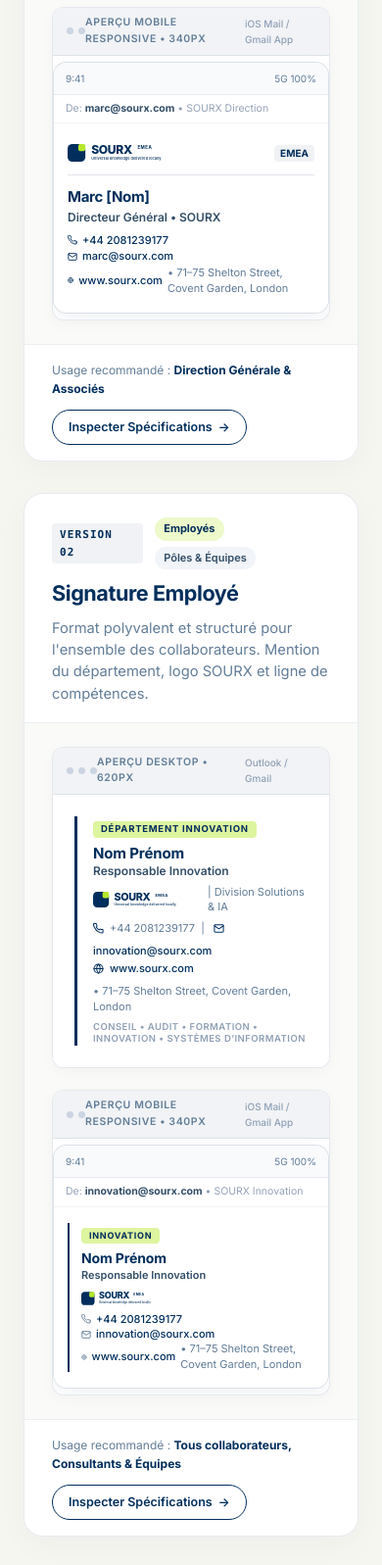
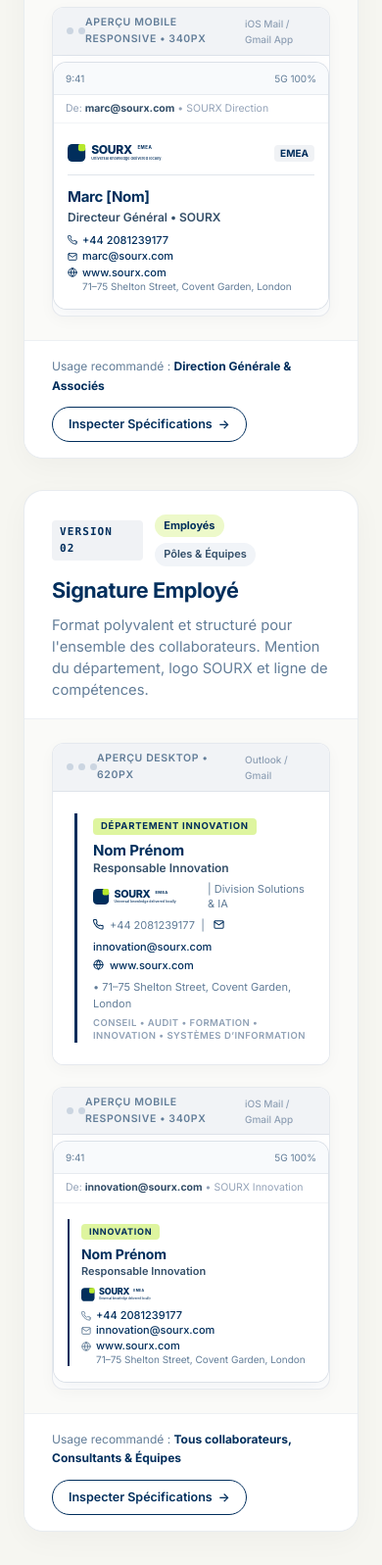
Before and after one commit to Talesman-index/sourx-corporate-website, a website built with Vite: page email-signatures/index.html in a window 390 px wide. Shown: the part 1389-2986 px from the top of the page at 98% size. Built offline with nearby package versions, Linux system fonts and the light colour scheme.

Commit message:
fix(signatures): address on separate line in mobile previews to prevent overflow

```diff
--- a/email-signatures/index.html
+++ b/email-signatures/index.html
@@ -244,7 +244,9 @@
                             <div style="display:flex; align-items:center; gap:5px;">
                               <svg width="10" height="10" viewBox="0 0 24 24" fill="none" stroke="#012e5c" stroke-width="2.2" stroke-linecap="round" stroke-linejoin="round"><circle cx="12" cy="12" r="10"/><line x1="2" y1="12" x2="22" y2="12"/><path d="M12 2a15.3 15.3 0 0 1 4 10 15.3 15.3 0 0 1-4 10 15.3 15.3 0 0 1-4-10 15.3 15.3 0 0 1 4-10z"/></svg>
                               <a href="https://sourx.com" class="es-link">www.sourx.com</a>
-                              &bull; 71–75 Shelton Street, Covent Garden, London
+                            </div>
+                            <div style="font-size:10px; color:#627d98; padding-left:15px; line-height:1.3; word-break:break-word;">
+                              71–75 Shelton Street, Covent Garden, London
                             </div>
                           </div>
                         </div>
@@ -379,7 +381,9 @@
                             <div style="display:flex; align-items:center; gap:5px;">
                               <svg width="10" height="10" viewBox="0 0 24 24" fill="none" stroke="#627d98" stroke-width="2.2" stroke-linecap="round" stroke-linejoin="round"><circle cx="12" cy="12" r="10"/><line x1="2" y1="12" x2="22" y2="12"/><path d="M12 2a15.3 15.3 0 0 1 4 10 15.3 15.3 0 0 1-4 10 15.3 15.3 0 0 1-4-10 15.3 15.3 0 0 1 4-10z"/></svg>
                               <a href="https://sourx.com" class="es-link">www.sourx.com</a>
-                              &bull; 71–75 Shelton Street, Covent Garden, London
+                            </div>
+                            <div style="font-size:10px; color:#627d98; padding-left:15px; line-height:1.3; word-break:break-word;">
+                              71–75 Shelton Street, Covent Garden, London
                             </div>
                           </div>
                         </div>
```
